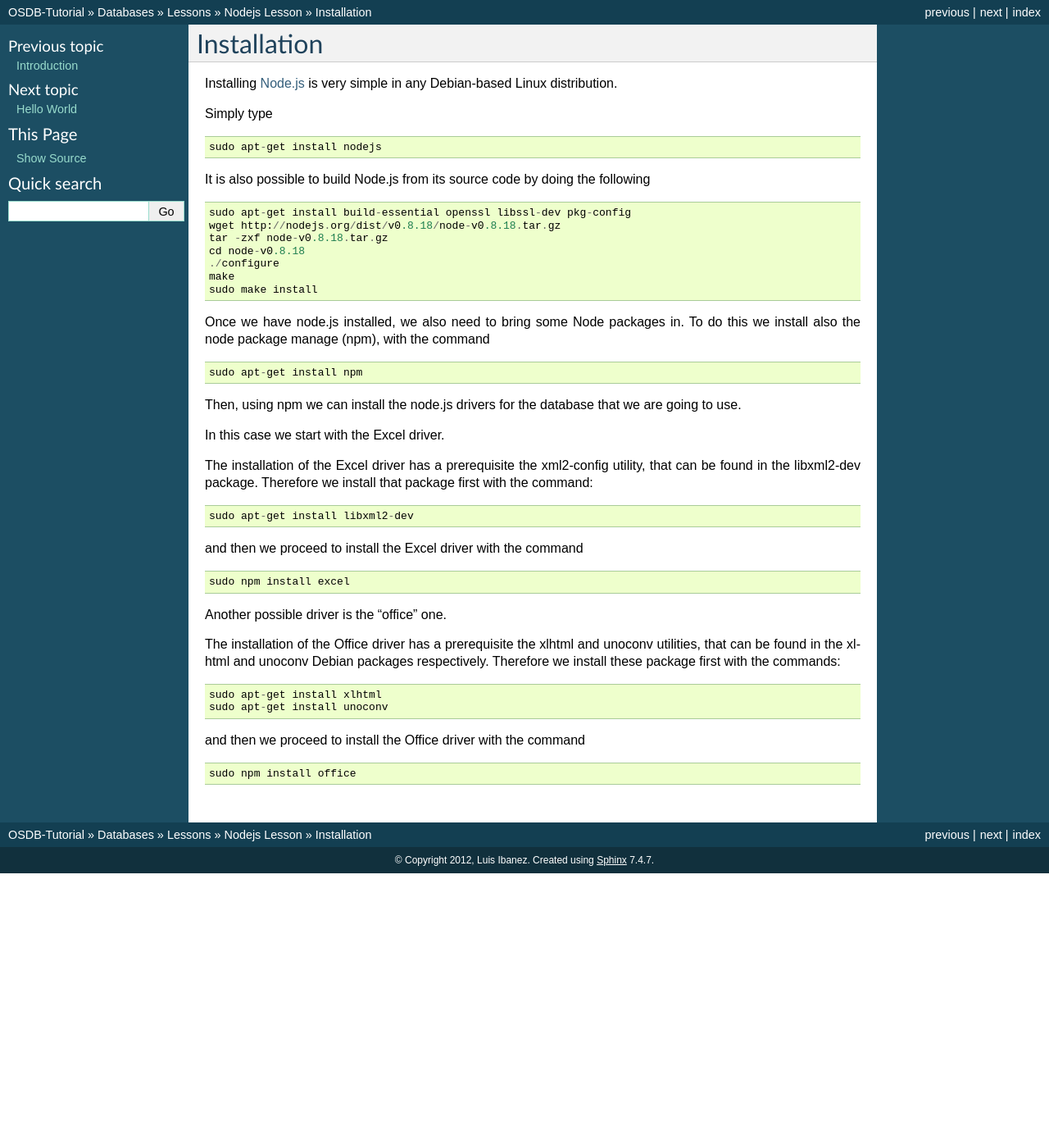
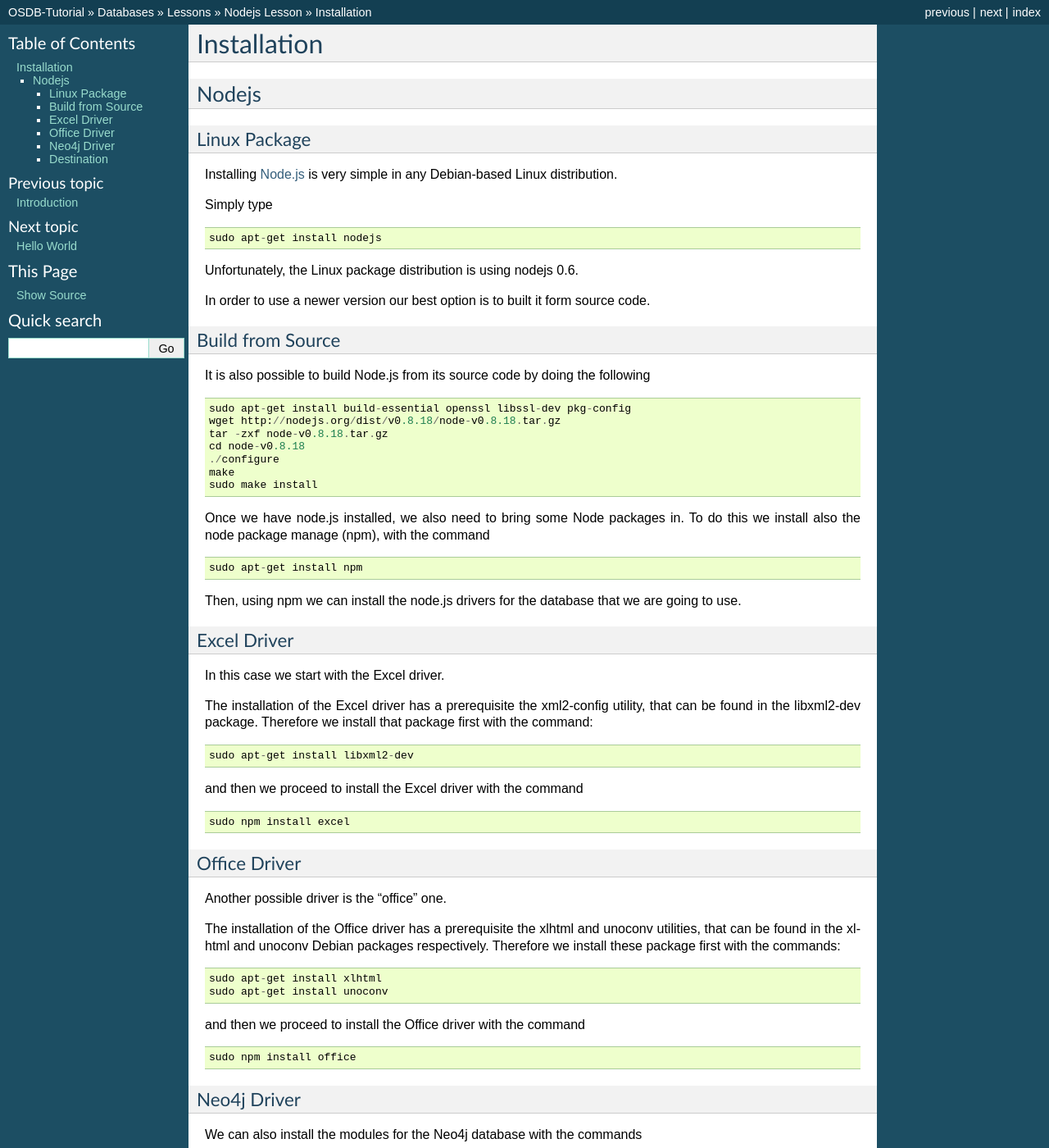
Before and after one commit to SUNY-Albany-CCI/open-source-web-development-tutorial, a Sphinx documentation site: the page built from source/Databases/LessonNodejsInstallation.rst, in a window 1280 px wide and 1400 px high. Shown: the whole window at 82% size. Built offline with Sphinx 7.4.7, drawn with Linux system fonts in a browser that asks for light colours; some of the changed text lies outside the part shown.

Commit message:
Added instuctions on using Neo4j from Node.js.
Including installation of the neo4j module, and a basic script
to open the database from node.js.

```diff
--- a/source/Databases/LessonNodejsInstallation.rst
+++ b/source/Databases/LessonNodejsInstallation.rst
@@ -1,5 +1,11 @@
 Installation
 ============
+
+Nodejs
+------
+
+Linux Package
+~~~~~~~~~~~~~
 
 Installing `Node.js`_ is very simple in any Debian-based Linux distribution.
 
@@ -9,6 +15,13 @@
 
       sudo apt-get install nodejs
 
+Unfortunately, the Linux package distribution is using nodejs 0.6.
+
+In order to use a newer version our best option is to built it form source code.
+
+
+Build from Source
+~~~~~~~~~~~~~~~~~
 
 It is also possible to build Node.js from its source code by doing the following
 
@@ -31,6 +44,10 @@
 
 Then, using npm we can install the node.js drivers for the database that we are going to use.
 
+
+Excel Driver
+~~~~~~~~~~~~
+
 In this case we start with the Excel driver.
 
 The installation of the Excel driver has a prerequisite the xml2-config
@@ -47,6 +64,9 @@
 
       sudo npm install excel
 
+
+Office Driver
+~~~~~~~~~~~~~
 
 Another possible driver is the "office" one.
 
@@ -67,4 +87,32 @@
 
 
 
+Neo4j Driver
+~~~~~~~~~~~~
+
+We can also install the modules for the Neo4j database with the commands
+
+::
+
+      sudo npn  install  request
+      sudo npn  install  neo4j
+
+
+Destination
+~~~~~~~~~~~
+
+All these modules are ultimately located at
+
+::
+
+      /usr/local/lib/node
+
+and
+
+::
+
+      /usr/local/lib/node_modules/npm/node_modules
+
+
+
 .. _Node.js: http://nodejs.org/
```
Also changed, not shown: source/Databases/serverReadDatabase04.js (added, +29 -0 lines).
